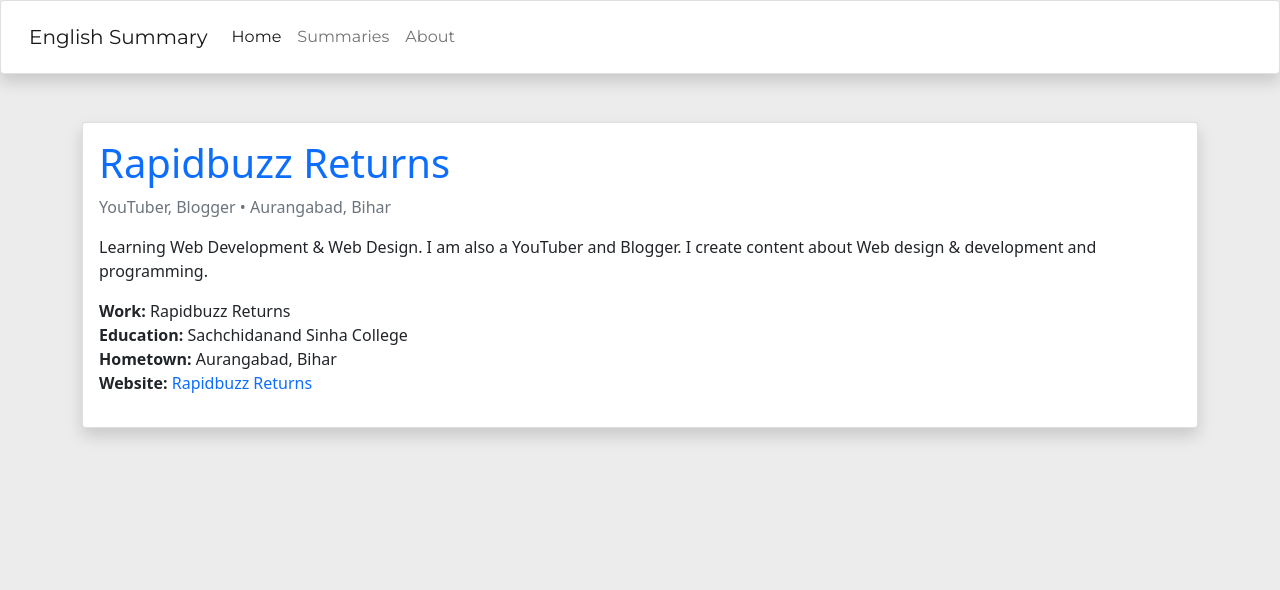
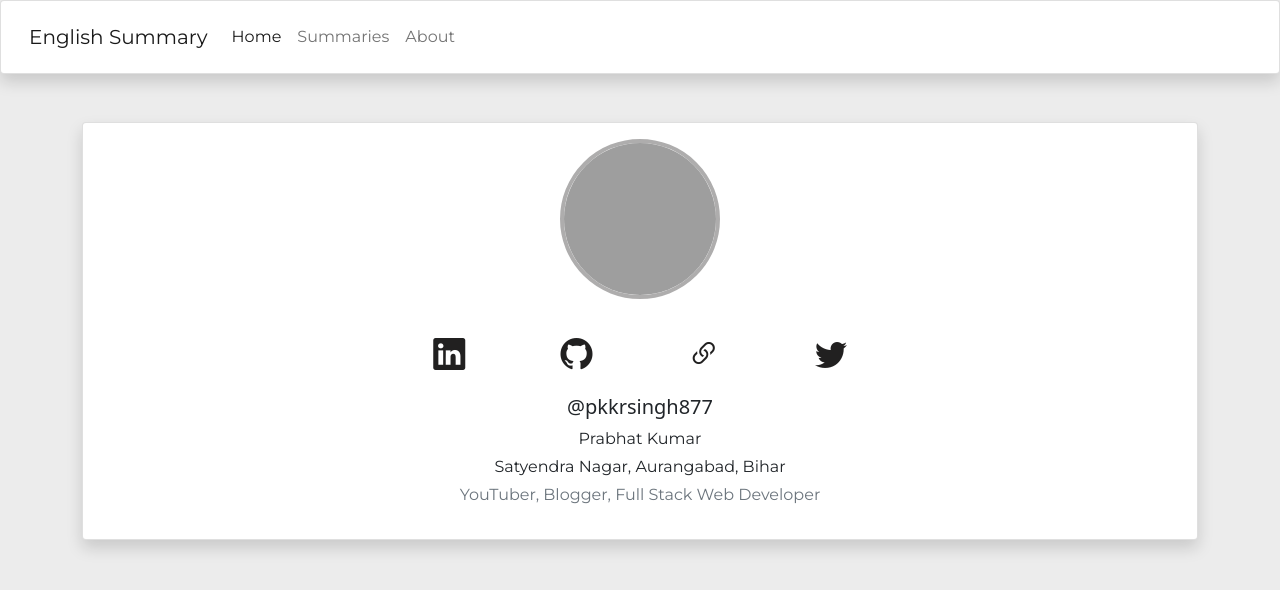
Before and after one commit to pkkrsingh877/misssummary, a Node server app: page /about in a window 1280 px wide. Shown: the top 590 px of the page. Run offline with Node 20, Linux system fonts and the light colour scheme; some libraries are stand-ins or nearby versions; grey boxes are pictures that could not be loaded.

Commit message:
updating the about section

```diff
--- a/views/about.ejs
+++ b/views/about.ejs
@@ -1,12 +1,15 @@
 <% layout('/layouts/boilerplate') %>
 
-<section class="card shadow p-3 mb-3 bg-body rounded">
-<p class="h1"><a href="https://github.com/pkkrsingh877" target="_blank">Rapidbuzz Returns</a></p>
-<p class="text-muted">YouTuber, Blogger • Aurangabad, Bihar</p>
-<p>
-Learning Web Development & Web Design. I am also a YouTuber and Blogger. I create content about Web design & development and programming.</p> <p>
-<b>Work:</b> Rapidbuzz Returns<br>
-<b>Education:</b> Sachchidanand Sinha College<br>
-<b>Hometown:</b> Aurangabad, Bihar<br>
-<b>Website:</b> <a href="https://letmestudyhere.wordpress.com/" target="_blank">Rapidbuzz Returns</a></p>
+<section class="d-flex flex-column justify-content-center align-items-center card shadow p-3 mb-3 bg-body rounded">
+    <img src="https://i.imgur.com/6xal4Ue.jpg" alt="Picture of Prabhat Kumar" class="profileImage mb-3">
+    <div class="icons col-sm-6 col-sm-offset-3">
+        <a href="https://www.linkedin.com/in/prabhat-kumar-54bb5a199/" target="_blank"><span class="bi bi-linkedin icon" style="font-size: 2rem; color: rgba(31, 30, 30, 0.993);"></span></a>
+        <a href="https://github.com/pkkrsingh877"><span class="bi bi-github icon" style="font-size: 2rem; color: rgba(31, 30, 30, 0.993);"></span></a>
+        <a href="https://misssummary.prabhatkumar123.repl.co/"><span class="bi bi-link-45deg icon" style="font-size: 2rem; color: rgba(31, 30, 30, 0.993);"></span></a>
+        <a href="https://twitter.com/Rapidbuzz"><span class="bi bi-twitter icon" style="font-size: 2rem; color: rgba(31, 30, 30, 0.993);"></span></a>
+    </div>
+    <p class="h5">@pkkrsingh877</p>
+    <p class="mb-1 nParagraph ">Prabhat Kumar</p>
+    <p class="mb-1 nParagraph ">Satyendra Nagar, Aurangabad, Bihar</p>
+    <p class="text-muted nParagraph ">YouTuber, Blogger, Full Stack Web Developer</p>
 </section>
--- a/views/partials/styles.ejs
+++ b/views/partials/styles.ejs
@@ -53,4 +53,15 @@
     .icon {
         font-family: Verdana, sans-serif;
     }
+    .profileImage {
+        width: 10rem;
+        height: 10rem;
+        object-fit: cover;
+        border: 0.3rem solid #a09f9fd8;
+        border-radius: 50%;
+    }
+    .profileCardBody{
+        margin-left: 5rem;
+        margin-right: 5rem;
+    }
 </style>
```
